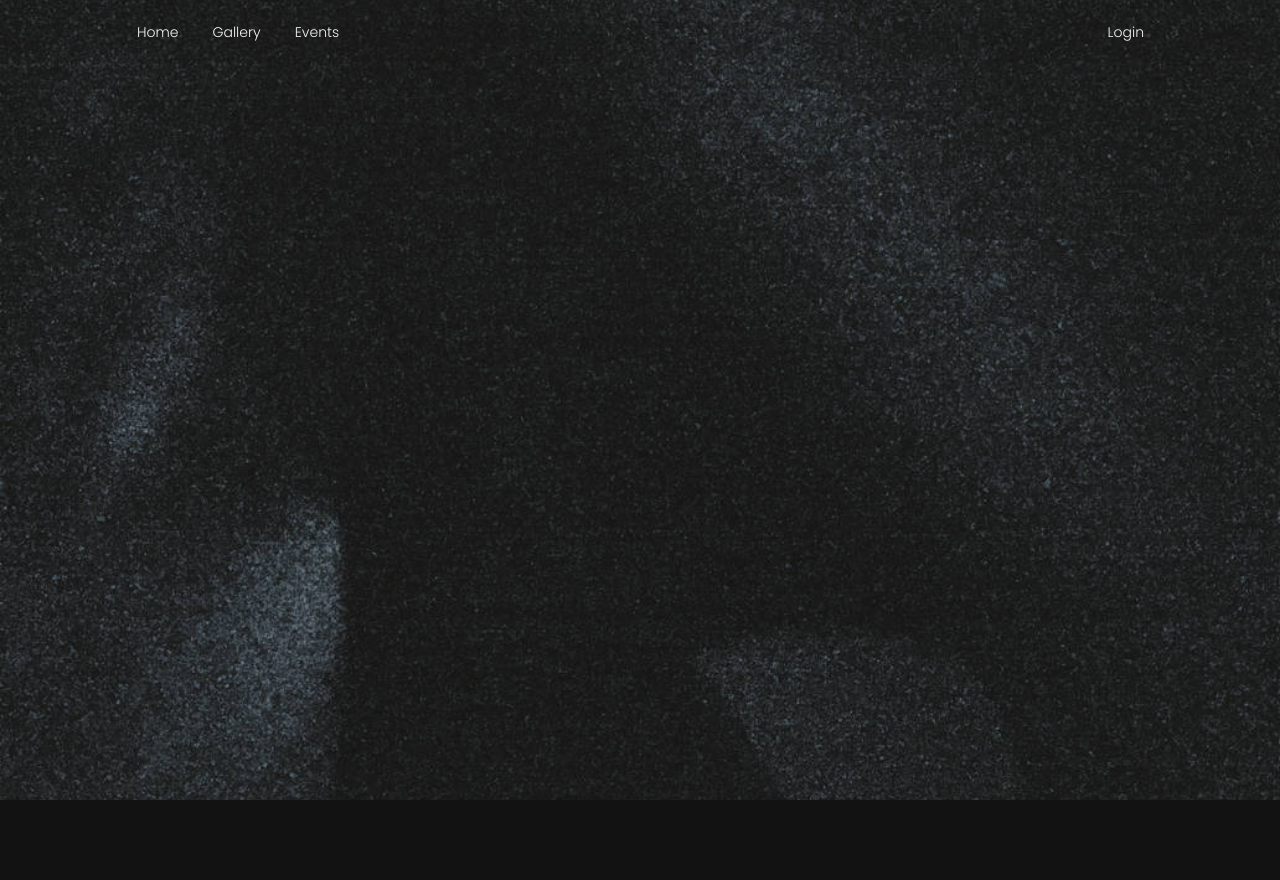
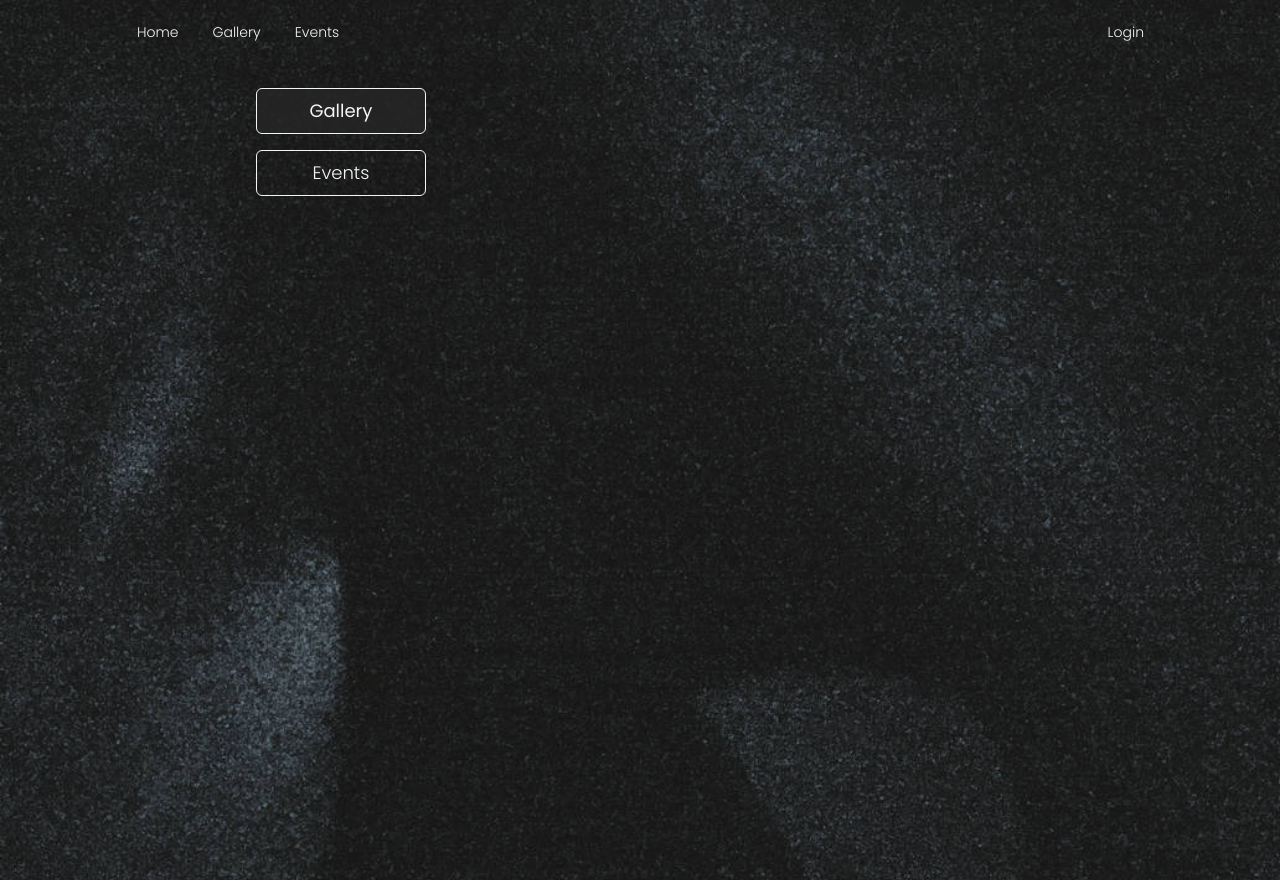
Before and after one commit to lenia-z/lensphere, a React (Create React App) app in the folder client/: page /dashboard/gallery in a window 1280 px wide. Before the commit the page ends 800 px from the top, so only its background shows below. Built offline with nearby package versions, Linux system fonts and the light colour scheme; no server answers.

Commit message:
Fix the layout of dashboard for 1280px width

```diff
--- a/client/src/App.js
+++ b/client/src/App.js
@@ -1,4 +1,4 @@
-import { BrowserRouter, Routes, Route } from "react-router-dom";
+import { BrowserRouter, Routes, Route, Navigate } from "react-router-dom";
 import { AuthProvider } from "./context/AuthContext";
 import { useAuth } from "./context/AuthContext";
 import { useEffect } from "react";
@@ -8,6 +8,8 @@ import GalleryPage from "./pages/Gallery/Gallery";
 import EventsPage from "./pages/Events/Events";
 import AuthPage from "./pages/Auth/AuthPage";
 import DashboardPage from "./pages/Dashboard/Dashboard";
+import GalleryDashboard from "./components/GalleryDashboard/GalleryDashboard";
+import EventsDashboard from "./components/EventsDashboard/EventsDashboard";
 
 function App() {
 
@@ -22,7 +24,11 @@ function App() {
             <Route path="/gallery" element={<GalleryPage />} />
             <Route path="/events" element={<EventsPage />} />
             <Route path="/auth" element={<AuthPage />} />
-            <Route path="/dashboard" element={<DashboardPage />} />
+            <Route path="/dashboard" element={<DashboardPage />}>
+              <Route index element={<Navigate replace to="gallery" />} />
+              <Route path="gallery" element={<GalleryDashboard />} />
+              <Route path="events" element={<EventsDashboard />} />
+            </Route>
           </Routes>
         </BrowserRouter>
       </div>
--- a/client/src/components/GalleryItem/GalleryItem.jsx
+++ b/client/src/components/GalleryItem/GalleryItem.jsx
@@ -4,7 +4,7 @@ const GalleryItem = ({ item, onItemClick }) => {
   const { mode, image, username, create_at } = item
   return (
     <div
-      className={`w-full h-[45.75vw] md:h-[21vw] xl:h-[15.5vw] flex ${
+      className={`w-full h-[45.75vw] md:h-[21vw] xl:h-[15.5vw] xl:max-h-[17rem] flex ${
         mode === "2" ? "flex-row-reverse" : ""
       }`}
     >
--- a/client/src/pages/Dashboard/Dashboard.jsx
+++ b/client/src/pages/Dashboard/Dashboard.jsx
@@ -1,32 +1,33 @@
-import GalleryDashboard from "../../components/GalleryDashboard/GalleryDashboard";
-import EventsDashboard from "../../components/EventsDashboard/EventsDashboard";
-import { useState } from "react";
+import { NavLink, Outlet } from "react-router-dom";
 
 const Dashboard = () => {
-  const [activeTab, setActiveTab] = useState("gallery");
-
   return (
-    <div className="w-full h-auto text-stone-100 font-light text-xs md:text-sm mt-20 py-2 flex flex-col gap-8">
-      <div className="w-full text-md md:text-lg flex gap-4 md:flex md:flex-col">
-        <button
-          className={`w-full py-2 border border-stone-100 rounded-md hover:bg-base-300/80 ${
-            activeTab === "gallery" ? "bg-base-300/80 font-normal" : ""
-          }`}
-          onClick={() => setActiveTab("gallery")}
+    <div className="w-full h-auto text-stone-100 font-light text-xs md:text-sm mt-20 py-2 flex flex-col gap-8 px-4 md:px-16 xl:px-64 pb-16 md:pb-32 md:flex-row md:justify-center">
+      <div className="w-full text-md md:text-lg flex gap-4 md:flex md:flex-col md:w-[30%] xl:max-w-[16rem]">
+        <NavLink
+          to="/dashboard/gallery"
+          className={({ isActive }) =>
+            `w-full py-2 border border-stone-100 rounded-md hover:bg-base-300/80 flex justify-center ${
+              isActive ? "bg-base-300/80 font-normal" : ""
+            }`
+          }
         >
           Gallery
-        </button>
-        <button
-          className={`w-full py-2 border border-stone-100 rounded-md hover:bg-base-300/80 ${
-            activeTab === "gallery" ? "" : "bg-base-300/80 font-normal"
-          }`}
-          onClick={() => setActiveTab("events")}
+        </NavLink>
+        <NavLink
+          to="/dashboard/events"
+          className={({ isActive }) =>
+            `w-full py-2 border border-stone-100 rounded-md hover:bg-base-300/80 flex justify-center ${
+              isActive ? "bg-base-300/80 font-normal" : ""
+            }`
+          }
         >
           Events
-        </button>
+        </NavLink>
       </div>
-      <div>
-        {activeTab === "gallery" ? <GalleryDashboard /> : <EventsDashboard />}
+
+      <div className="md:w-full xl:max-w-[64rem]">
+        <Outlet />
       </div>
     </div>
   );
--- a/client/src/pages/Events/Events.jsx
+++ b/client/src/pages/Events/Events.jsx
@@ -40,7 +40,7 @@ const Events = () => {
   }, []);
 
   return (
-    <div className="px-4 md:px-16 xl:px-64 pb-16 md:pb-32">
+    <div className="px-4 md:px-16 xl:px-64 pb-16 md:pb-32 max-w-[100rem] mx-auto">
       <SubNav title="EVENTS" handleUpload={handleUpload} />
       {events.map((event) => (
         <EventCard
@@ -49,11 +49,24 @@ const Events = () => {
           title={event.title}
           description={event.description}
           date={timeHelper(event.date)}
-          address={event.address + " " + event.city + ", " + event.province + " " + event.country}
+          address={
+            event.address +
+            " " +
+            event.city +
+            ", " +
+            event.province +
+            " " +
+            event.country
+          }
           likes={event.likes}
         />
       ))}
-      <EventUploadModal isOpen={uploadModalOpen} onClose={() => {setUploadModalOpen(false)}} />
+      <EventUploadModal
+        isOpen={uploadModalOpen}
+        onClose={() => {
+          setUploadModalOpen(false);
+        }}
+      />
     </div>
   );
 };
--- a/client/src/pages/Gallery/Gallery.jsx
+++ b/client/src/pages/Gallery/Gallery.jsx
@@ -118,8 +118,12 @@ const Gallery = () => {
   };
 
   return (
-    <div className="px-4 md:px-16 xl:px-64 pb-16 md:pb-32">
-      <SubNav title="GAllERY" handleRefresh={() => fetchData()} handleUpload={handleUpload} />
+    <div className="px-4 md:px-16 xl:px-64 pb-16 md:pb-32 max-w-[100rem] mx-auto">
+      <SubNav
+        title="GAllERY"
+        handleRefresh={() => fetchData()}
+        handleUpload={handleUpload}
+      />
       <div className="flex flex-wrap mx-auto">
         {orderedItems().map((item, index) => (
           <div key={item.id} className="w-full md:w-1/2 px-0">
```
Also changed, not shown: client/src/tailwind.css.
